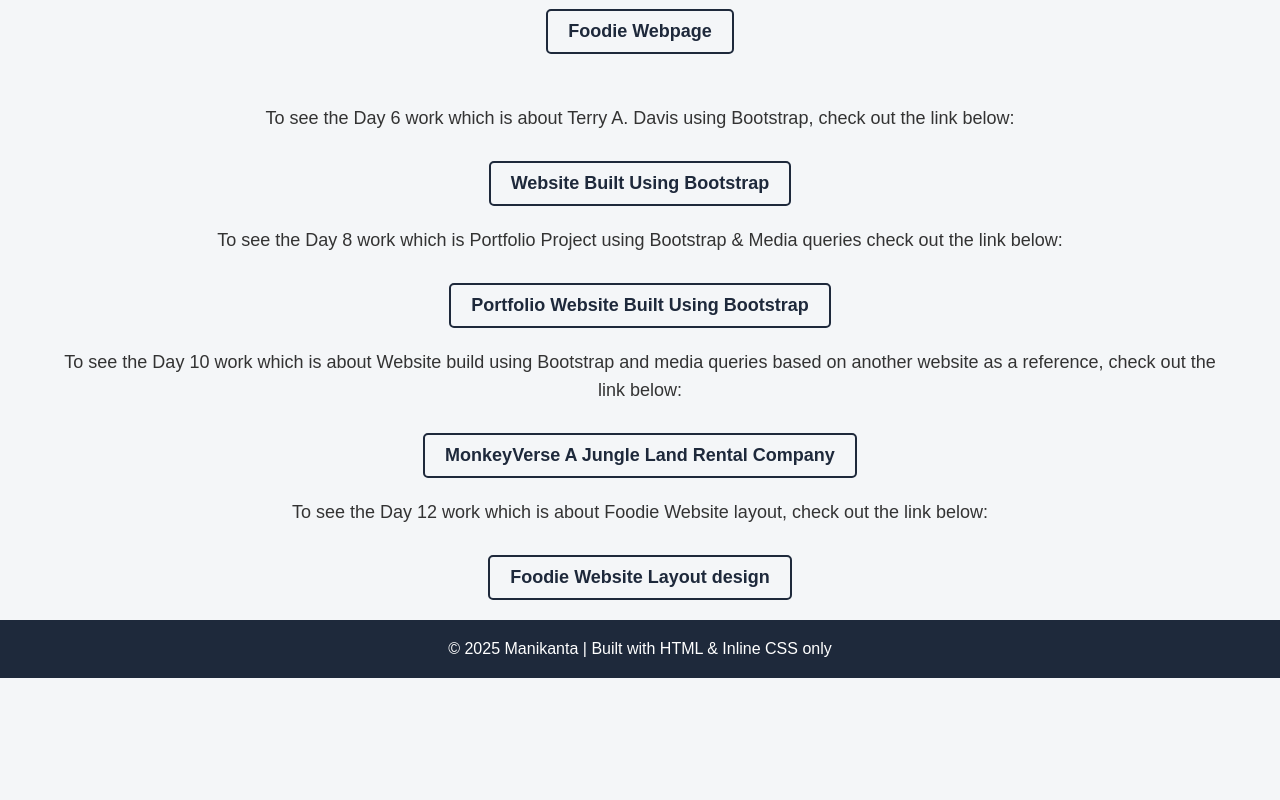
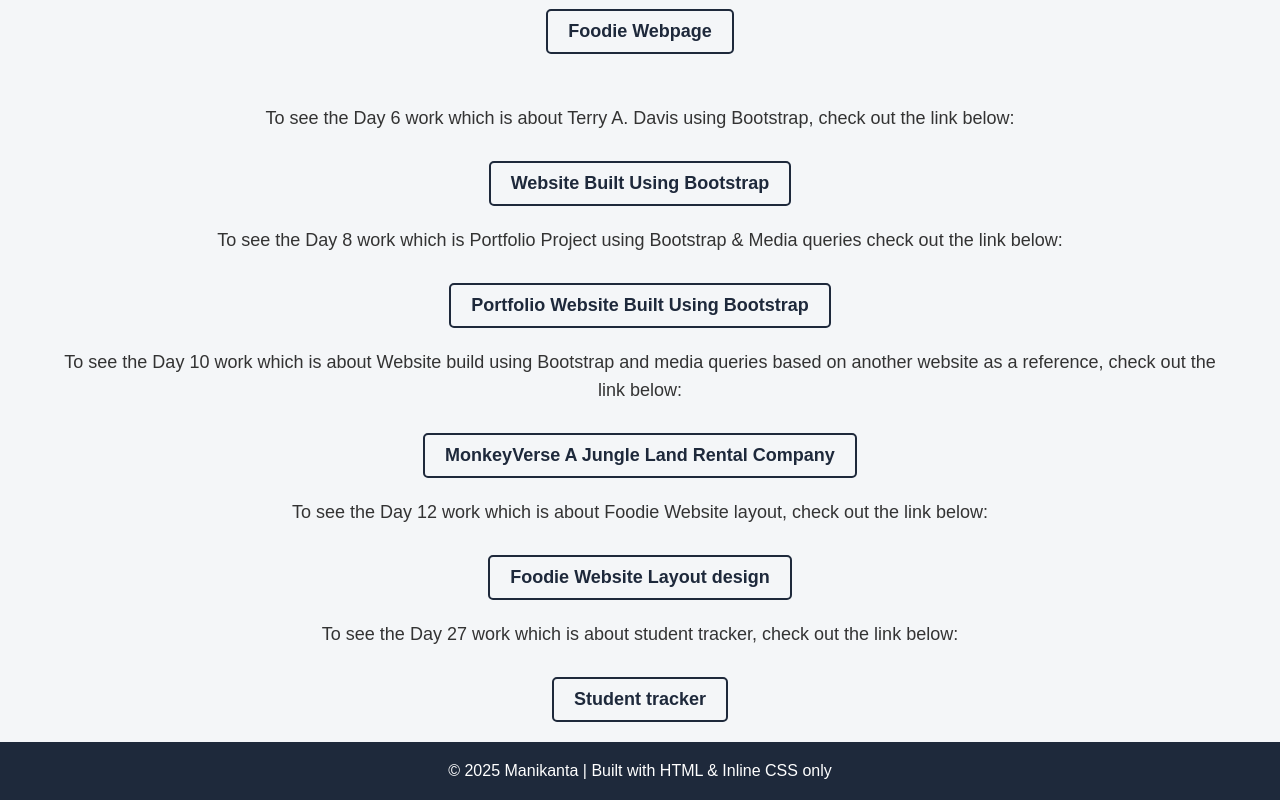
Before and after one commit to monkey9-Cyber-cat-Spidy/demo-portfolio-by-mani, a plain HTML site: page index.html in a window 1280 px wide. Shown: the part 1667-2467 px from the top of the page. Before the commit the page ends 2345 px from the top, so only its background shows below. Drawn offline with Linux system fonts and the light colour scheme.

Commit message:
Update index.html

```diff
--- a/index.html
+++ b/index.html
@@ -125,6 +125,16 @@
         Foodie Website Layout design
       </a>
     </div>
+<div style="text-align: center; margin-top: 20px;">
+          <p style="font-size: 18px; color: #333; line-height: 1.6;">To see the Day 27 work which is about student tracker, check out the link below:</p>
+      <a href="student-tracker.html"
+         target="_blank"
+         style="font-size: 18px; color: #1e293b; font-weight: bold; text-decoration: none;
+                border: 2px solid #1e293b; padding: 10px 20px; border-radius: 5px;
+                display: inline-block; margin-top: 10px;">
+        Student tracker
+      </a>
+    </div>
   </section>
   <footer style="background-color: #1e293b; color: white; text-align: center; padding: 20px;">
     <p style="margin: 0;">© 2025 Manikanta | Built with HTML & Inline CSS only</p>
```
